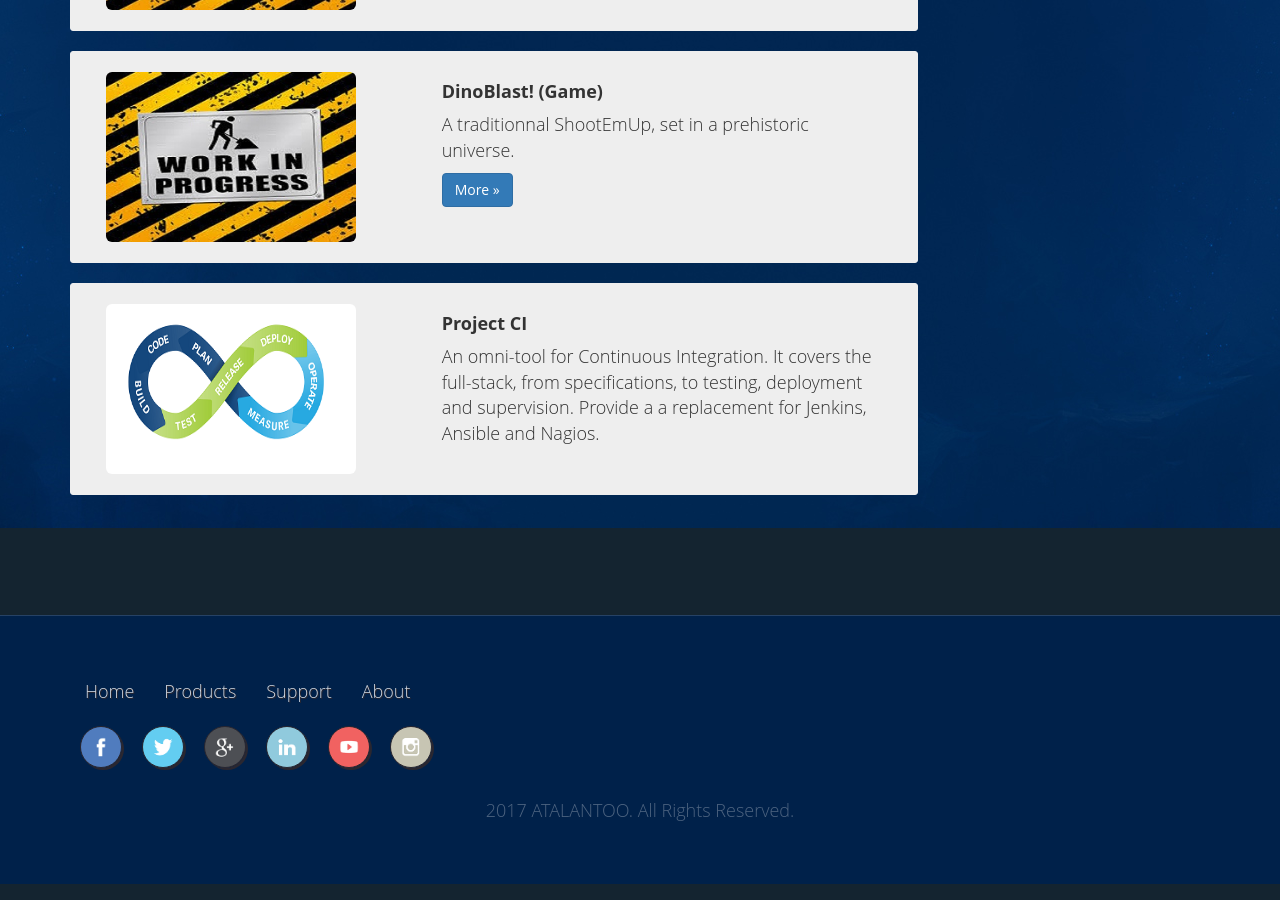
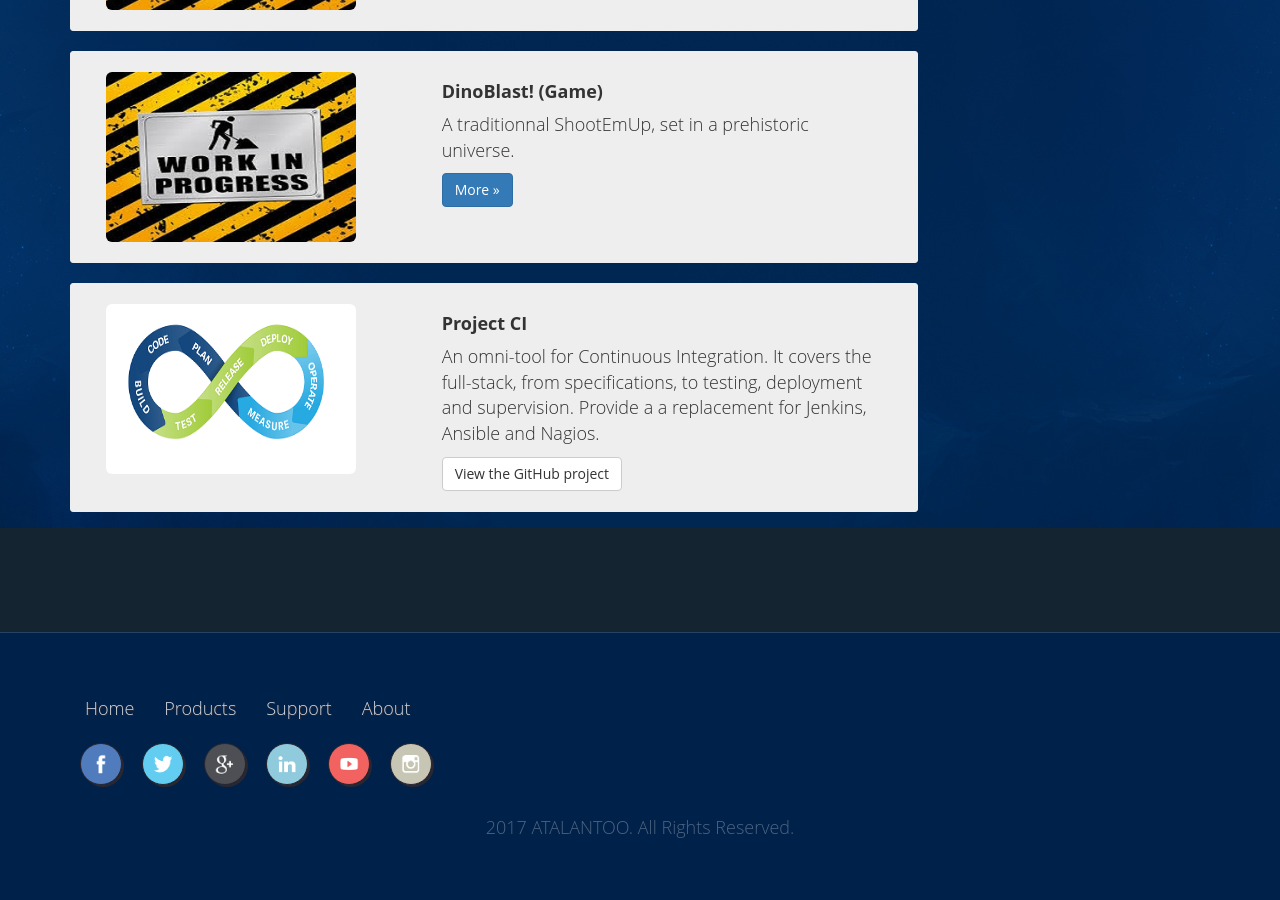
Before and after one commit to Atalantoo/site, a Jekyll site: the page built from products/index.html, in a window 1280 px wide and 900 px high, scrolled down 824 px. Built offline with Jekyll 4.4.1, drawn with Linux system fonts in a browser that asks for light colours.

Commit message:
feat(ci): github

```diff
--- a/products/index.html
+++ b/products/index.html
@@ -13,7 +13,7 @@ lead: "Over a dozen Products."
   desc=site.products.unity3d.desc
   img='/assets/img/products/unity3d_lib.jpg'
   href='https://github.com/Atalantoo/unity3d-toolkit'
-  content='<a class="btn btn-default" target="_blank" href="https://github.com/Atalantoo/unity3d-toolkit">View the GitHub project</a>'
+  content='<a class="btn btn-default" href="https://github.com/Atalantoo/unity3d-toolkit">View the GitHub project</a>'
 %}
 
 {% include tpl-card.html
@@ -36,6 +36,8 @@ lead: "Over a dozen Products."
   title=site.products.ci.title
   desc=site.products.ci.desc
   img='/assets/img/products/continuous_integration.png'
+  href='https://github.com/CleanStackOrg/project-ci'
+  content='<a class="btn btn-default" href="https://github.com/CleanStackOrg/project-ci">View the GitHub project</a>'
 %}
 
 </div>
```
